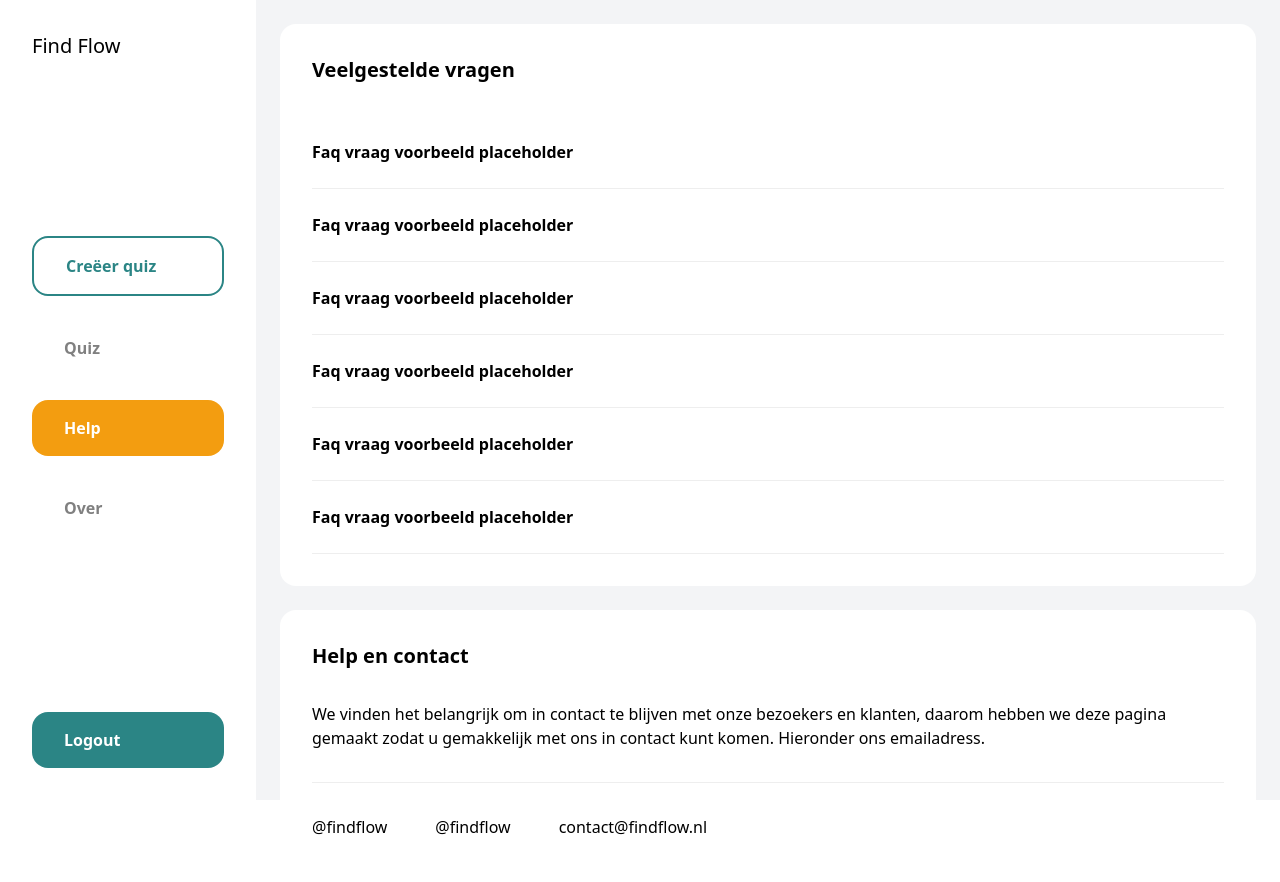
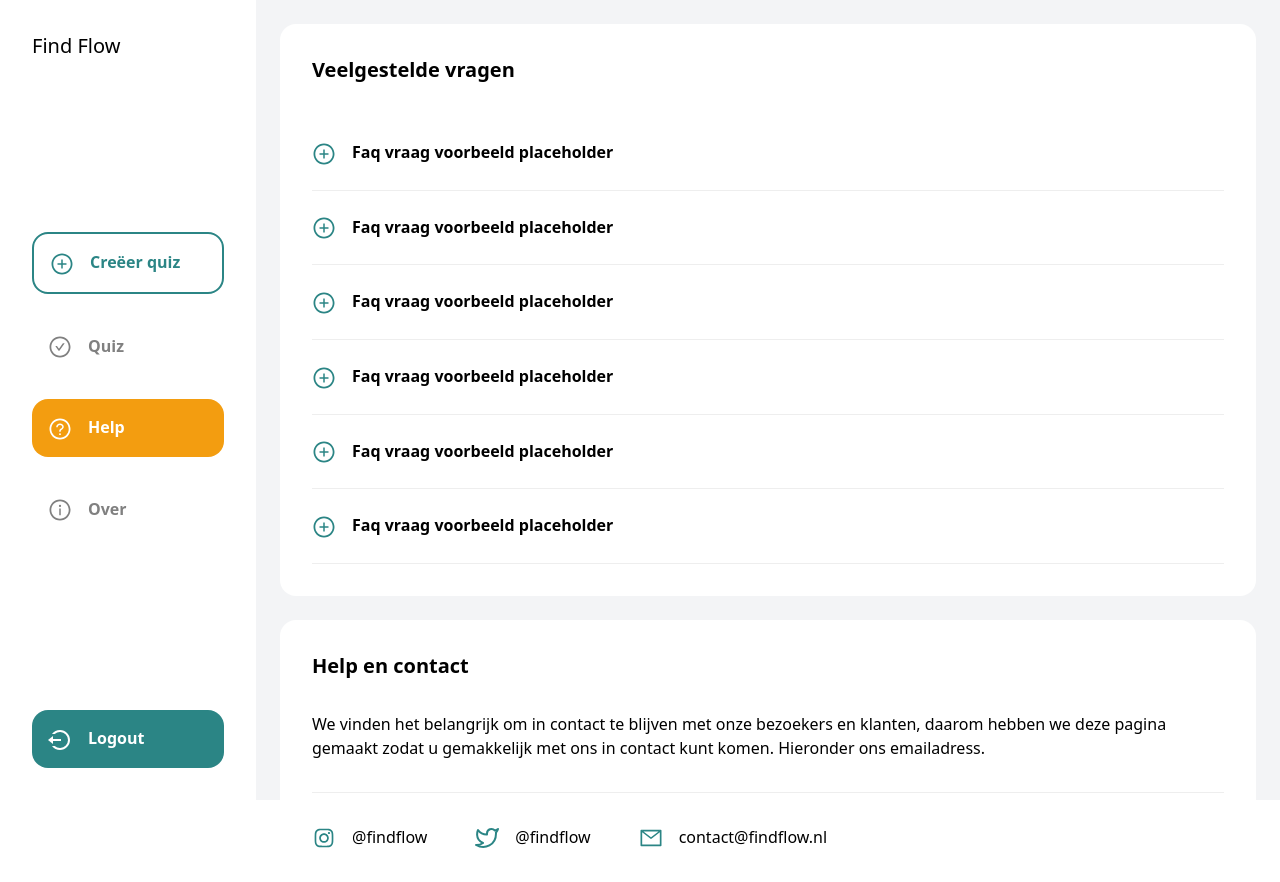
Before and after one commit to joeribreedveld/findflow, a Next.js app: page /help in a window 1280 px wide. Built offline with nearby package versions, Linux system fonts and the light colour scheme.

Commit message:
feat(icons): add all icons

```diff
--- a/package.json
+++ b/package.json
@@ -13,6 +13,7 @@
     "next": "^13.2.4",
     "react": "18.2.0",
     "react-dom": "18.2.0",
+    "react-icons": "^4.8.0",
     "zod": "^3.21.4"
   },
   "devDependencies": {
--- a/src/components/common/Sidebar.tsx
+++ b/src/components/common/Sidebar.tsx
@@ -1,6 +1,13 @@
 import Link from "next/link";
 import { useRouter } from "next/router";
 import classNames from "classnames";
+import {
+  AiOutlinePlusCircle,
+  AiOutlineCheckCircle,
+  AiOutlineQuestionCircle,
+  AiOutlineInfoCircle,
+} from "react-icons/ai";
+import { RiLogoutCircleLine } from "react-icons/ri";
 
 const Sidebar = () => {
   const router = useRouter();
@@ -18,12 +25,13 @@ const Sidebar = () => {
             <Link href="/quiz">
               <button
                 className={classNames(
-                  "w-full rounded-2xl border-2 border-[#2B8585] px-8 py-4 text-left font-semibold text-[#2B8585]",
+                  "w-full rounded-2xl border-2 border-[#2B8585] px-4 py-4 text-left font-semibold text-[#2B8585]",
                   {
                     "bg-[#2B8585] text-white": router.pathname === "/quiz",
                   }
                 )}
               >
+                <AiOutlinePlusCircle className="mr-4 inline-block text-2xl" />
                 Creëer quiz
               </button>
             </Link>
@@ -32,12 +40,13 @@ const Sidebar = () => {
             <Link href="/">
               <button
                 className={classNames("", {
-                  "w-full rounded-2xl bg-[#F39D10] px-8 py-4 text-left font-semibold text-white":
+                  "w-full rounded-2xl bg-[#F39D10] px-4 py-4 text-left font-semibold text-white":
                     router.pathname === "/",
-                  "w-full rounded-2xl px-8 py-4 text-left font-semibold text-[#808080] ":
+                  "w-full rounded-2xl px-4 py-4 text-left font-semibold text-[#808080] ":
                     router.pathname !== "/",
                 })}
               >
+                <AiOutlineCheckCircle className="mr-4 inline-block text-2xl" />
                 Quiz
               </button>
             </Link>
@@ -46,18 +55,20 @@ const Sidebar = () => {
             <Link href="/help">
               <button
                 className={classNames({
-                  "w-full rounded-2xl bg-[#F39D10] px-8 py-4 text-left font-semibold text-white":
+                  "w-full rounded-2xl bg-[#F39D10] px-4 py-4 text-left font-semibold text-white":
                     router.pathname === "/help",
-                  "w-full rounded-2xl px-8 py-4 text-left font-semibold text-[#808080] ":
+                  "w-full rounded-2xl px-4 py-4 text-left font-semibold text-[#808080] ":
                     router.pathname !== "/help",
                 })}
               >
+                <AiOutlineQuestionCircle className="mr-4 inline-block text-2xl" />
                 Help
               </button>
             </Link>
           </li>
           <li>
-            <button className="w-full rounded-2xl px-8 py-4 text-left font-semibold text-[#808080]">
+            <button className="w-full rounded-2xl px-4 py-4 text-left font-semibold text-[#808080]">
+              <AiOutlineInfoCircle className="mr-4 inline-block text-2xl" />
               Over
             </button>
           </li>
@@ -65,7 +76,8 @@ const Sidebar = () => {
       </section>
       <section>
         <Link href="/login">
-          <button className="w-full rounded-2xl bg-[#2B8585] px-8 py-4 text-left font-semibold text-white">
+          <button className="w-full rounded-2xl bg-[#2B8585] px-4 py-4 text-left font-semibold text-white">
+            <RiLogoutCircleLine className="mr-4 inline-block text-2xl" />
             Logout
           </button>
         </Link>
--- a/src/components/quiz/Faq.tsx
+++ b/src/components/quiz/Faq.tsx
@@ -1,3 +1,6 @@
+import { useState } from "react";
+import { AiOutlinePlusCircle } from "react-icons/ai";
+
 const Faq = () => (
   <section className="h-full rounded-2xl bg-white p-8">
     <h2 className="mb-8 text-xl font-bold">Veelgestelde vragen</h2>
@@ -12,10 +15,21 @@ const Faq = () => (
   </section>
 );
 
-const FaqItem = () => (
-  <li className="border-b border-[#eee] py-6">
-    <p className="font-semibold">Faq vraag voorbeeld placeholder</p>
-  </li>
-);
+const FaqItem = () => {
+  const [isOpen, setIsOpen] = useState(false);
+
+  return (
+    <li className="border-b border-[#eee] py-6">
+      <p
+        className="cursor-pointer font-semibold"
+        onClick={() => setIsOpen(!isOpen)}
+      >
+        <AiOutlinePlusCircle className="mr-4 inline-block text-2xl text-[#2B8585]" />
+        Faq vraag voorbeeld placeholder
+      </p>
+      {isOpen && <p className="mt-4">Faq text uitklapbaar</p>}
+    </li>
+  );
+};
 
 export default Faq;
--- a/src/components/quiz/HelpContact.tsx
+++ b/src/components/quiz/HelpContact.tsx
@@ -1,3 +1,7 @@
+import { AiOutlineInstagram, AiOutlineMail } from "react-icons/ai";
+
+import { FiTwitter } from "react-icons/fi";
+
 const HelpContact = () => (
   <section className="rounded-2xl bg-white p-8">
     <section className="pb-8">
@@ -10,9 +14,18 @@ const HelpContact = () => (
     </section>
     <section className="border-t border-[#EEEEEE] pt-8">
       <ul className="flex gap-12">
-        <li>@findflow</li>
-        <li>@findflow</li>
-        <li>contact@findflow.nl</li>
+        <li>
+          <AiOutlineInstagram className="mr-4 inline-block text-2xl text-[#2B8585]" />
+          @findflow
+        </li>
+        <li>
+          <FiTwitter className="mr-4 inline-block text-2xl text-[#2B8585]" />
+          @findflow
+        </li>
+        <li>
+          <AiOutlineMail className="mr-4 inline-block text-2xl text-[#2B8585]" />
+          contact@findflow.nl
+        </li>
       </ul>
     </section>
   </section>
--- a/src/components/quiz/QuizList.tsx
+++ b/src/components/quiz/QuizList.tsx
@@ -1,4 +1,5 @@
 import Link from "next/link";
+import { AiOutlineShareAlt } from "react-icons/ai";
 
 const QuizList = () => (
   <ul className="grid h-full grid-cols-3 gap-6 p-6">
@@ -29,7 +30,9 @@ const Quiz = () => (
         </section>
         <section className="flex h-full justify-between">
           <p>08-05-2023</p>
-          <button>share</button>
+          <button>
+            <AiOutlineShareAlt className="text-2xl" />
+          </button>
         </section>
       </section>
     </article>
```
Also changed, not shown: 1 other file (tests, documents, lock files or other folders).
